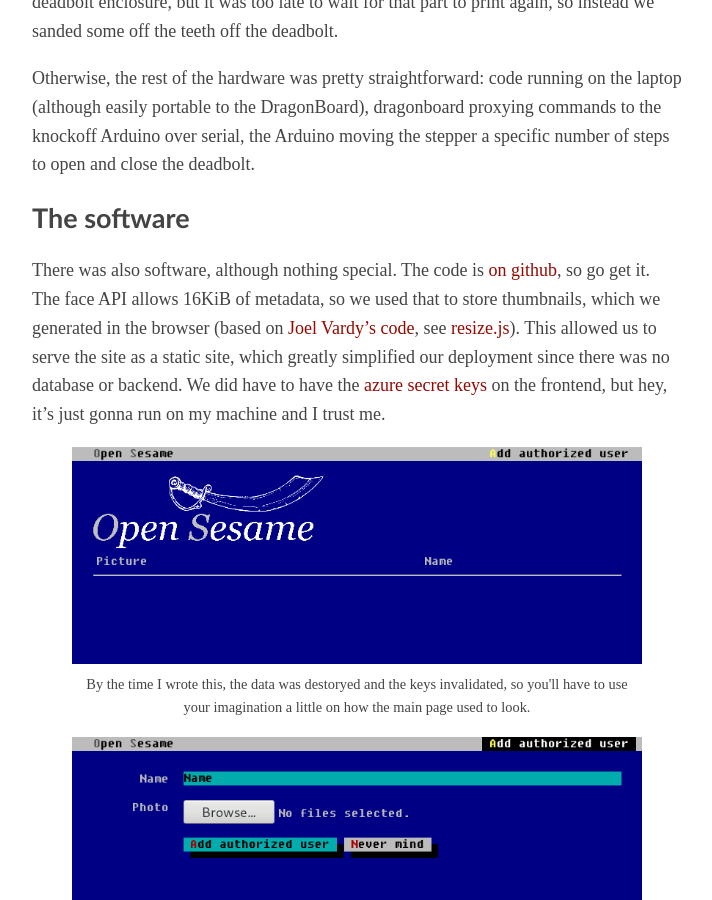
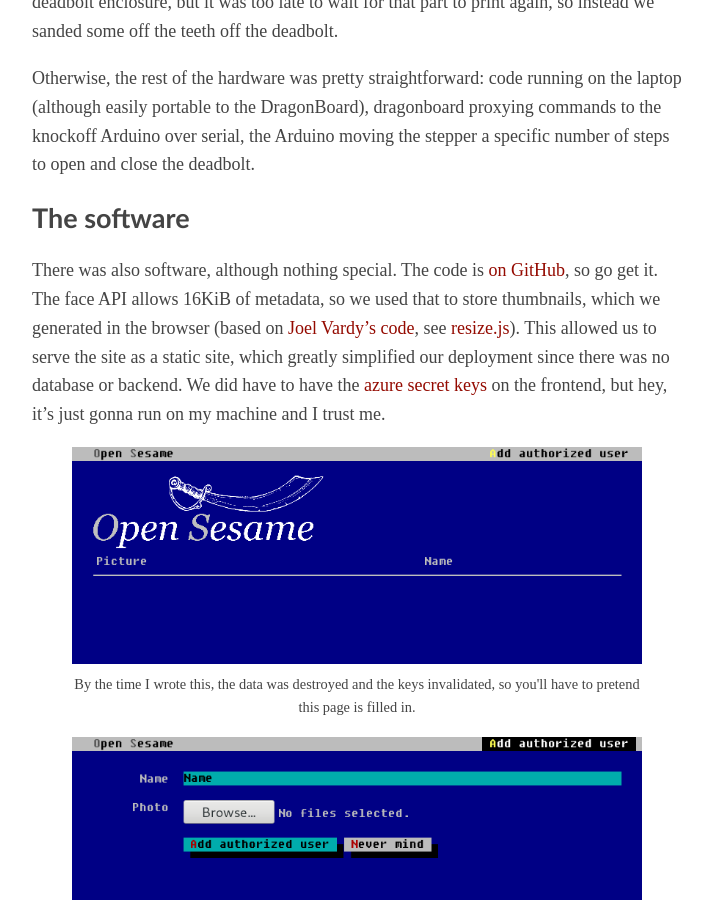
Before and after one commit to flaviut/flaviut.github.io, a Jekyll site: the page built from _posts/2018-04-07-open-sesame.md, in a window 1280 px wide and 900 px high, scrolled down 1839 px. Shown: the whole window, without its empty margins (283-995 px from the left). Built offline with Jekyll 4.4.1, drawn with Linux system fonts in a browser that asks for light colours; some web fonts are replaced.

Commit message:
Fix typo

```diff
--- a/_posts/2018-04-07-open-sesame.md
+++ b/_posts/2018-04-07-open-sesame.md
@@ -59,7 +59,7 @@ specific number of steps to open and close the deadbolt.
 
 ## The software
 
-There was also software, although nothing special. The code is [on github][],
+There was also software, although nothing special. The code is [on GitHub][],
 so go get it. The face API allows 16KiB of metadata, so we used that to store
 thumbnails, which we generated in the browser (based on [Joel Vardy's
 code][jv-code], see [resize.js][]). This allowed us to serve the site as a
@@ -69,9 +69,8 @@ frontend, but hey, it's just gonna run on my machine and I trust me.
 
 {% include image.html
     url="/assets/images/2018-04-07-open-sesame/mp.png"
-    description="By the time I wrote this, the data was destoryed and the keys
-    invalidated, so you'll have to use your imagination a little on how the
-    main page used to look." %}
+    description="By the time I wrote this, the data was destroyed and the keys
+    invalidated, so you'll have to pretend this page is filled in." %}
 
 {% include image.html
     url="/assets/images/2018-04-07-open-sesame/au.png"
```
